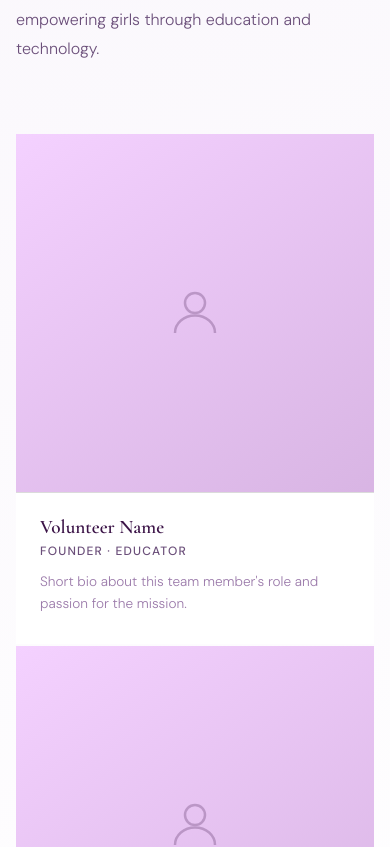
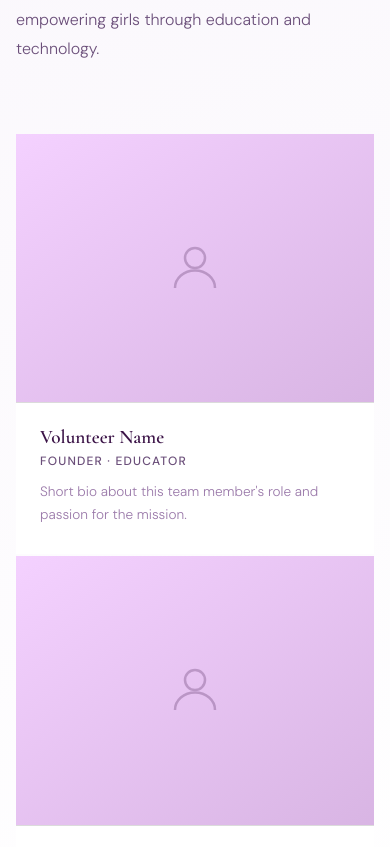
Before and after one commit to kristall268/hearaccess-react, a React (Create React App) app in the folder client/: page / in a window 390 px wide. Shown: the part 1145-1992 px from the top of the page. Built offline with nearby package versions, Linux system fonts and the light colour scheme; no server answers.

Commit message:
Adjust aspect ratio of team card photos

```diff
--- a/client/src/styles/index.css
+++ b/client/src/styles/index.css
@@ -188,7 +188,7 @@ section { padding: 100px 60px; }
 }
 .team-card:hover { transform: translateY(-4px); }
 .team-card-photo {
-  width: 100%; aspect-ratio: 3/4; background: var(--lavender);
+  width: 100%; aspect-ratio: 4/3; background: var(--lavender);
   display: flex; align-items: center; justify-content: center; overflow: hidden;
 }
 .team-card-photo img { width: 100%; height: 100%; object-fit: cover; transition: transform 0.5s ease; }
@@ -422,7 +422,7 @@ section { padding: 100px 60px; }
   .hero-right { display: none; }
   section { padding: 64px 20px; }
   .team-grid { grid-template-columns: repeat(2, 1fr); }
-  .team-card-photo { aspect-ratio: 4/5; }
+  .team-card-photo { aspect-ratio: 4/3; }
   .partnerships-layout { grid-template-columns: 1fr; gap: 40px; margin-top: 36px; }
   .partner-highlight { grid-template-columns: 1fr; margin-top: 32px; }
   .volunteers-layout { grid-template-columns: 1fr; gap: 40px; }
@@ -437,7 +437,7 @@ section { padding: 100px 60px; }
   .hero-title { font-size: clamp(2.2rem, 11vw, 3rem); }
   section { padding: 52px 16px; }
   .team-grid { grid-template-columns: 1fr; }
-  .team-card-photo { aspect-ratio: 1/1; }
+  .team-card-photo { aspect-ratio: 4/3; }
   .section-title { font-size: clamp(1.8rem, 9vw, 2.6rem); }
   .p-field input, .p-field textarea, .v-field input, .v-field select, .v-field textarea,
   .c-field input, .c-field textarea { font-size: 1rem; }
```
